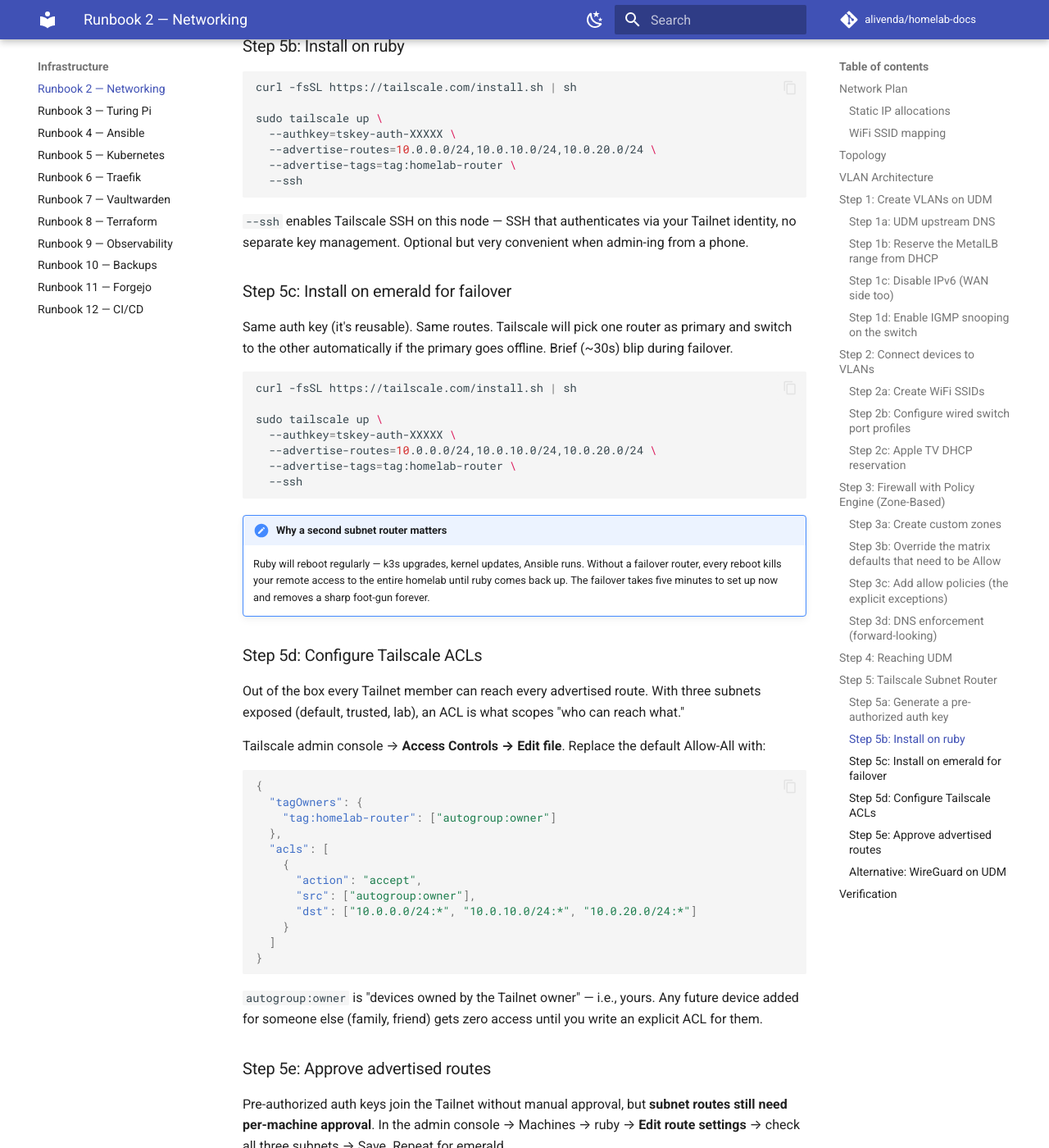
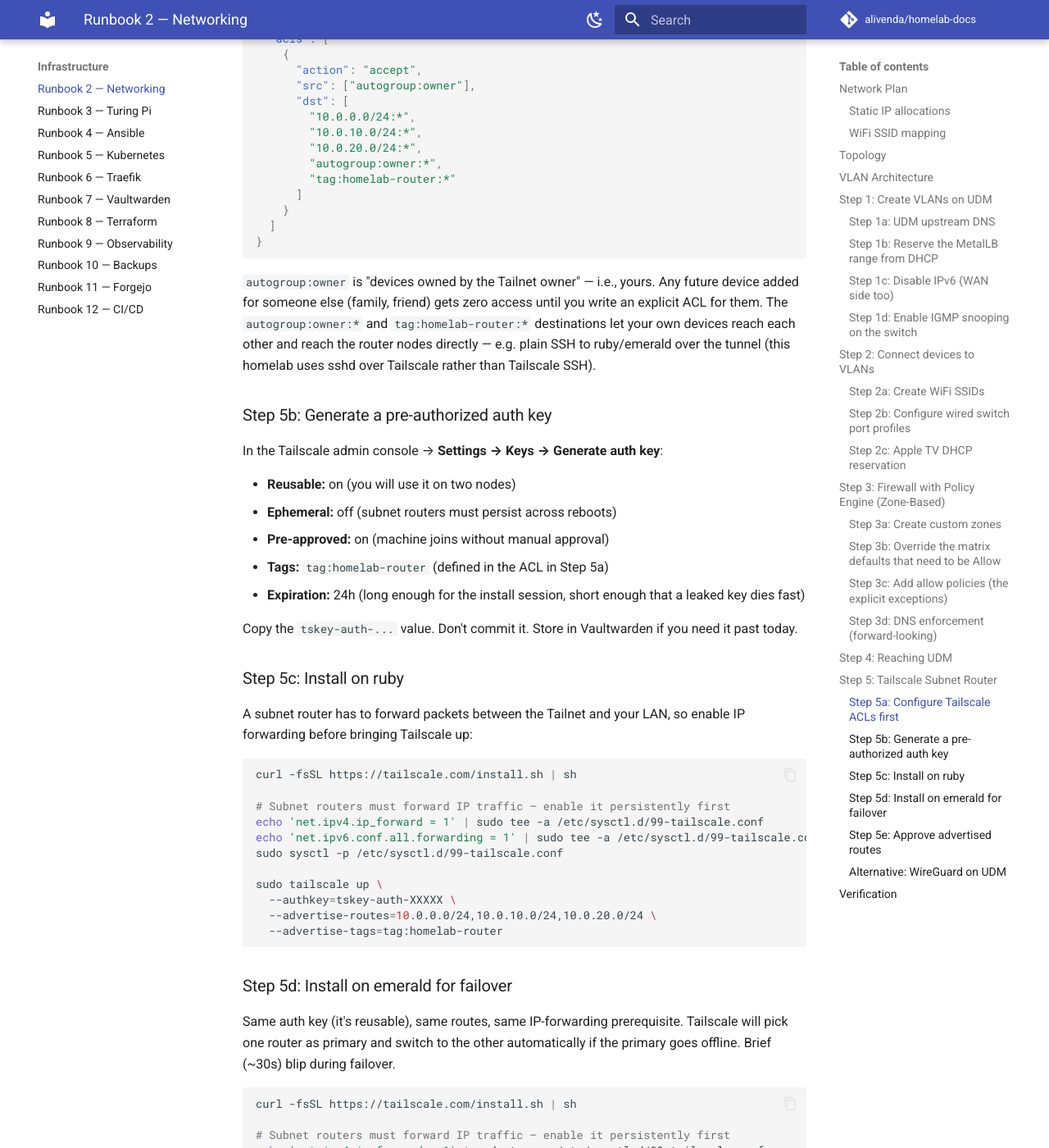
Before and after one commit to alivenda/homelab-docs, an MkDocs documentation site: the page built from docs/02-networking.md, in a window 1280 px wide and 1400 px high, scrolled down 14101 px. Shown: the whole window at 82% size. Built offline with MkDocs 1.6.1 and Material for MkDocs 9.7.7, drawn with Linux system fonts in a browser that asks for light colours; comment, search, counter and statistics services are not loaded; some of the changed text lies outside the part shown.

Commit message:
docs(r2): correct Tailscale subnet-router setup order and prerequisites
Reorder so the ACL/tagOwners is defined before the tagged auth key is minted (a tag must exist in tagOwners first), add the required
  IP-forwarding step, drop the --ssh flag this homelab does not use (plain sshd over the tunnel), document the UDP-GRO throughput tweak, and expand the acls
  dst to match the live policy.

````diff
--- a/docs/02-networking.md
+++ b/docs/02-networking.md
@@ -346,52 +346,9 @@ Install Tailscale on two cluster nodes (ruby + emerald) so the subnet router sur
 !!! warning "Requires ruby and emerald"
     This step needs the first two cluster nodes booted and reachable. If you have not finished Runbook 3 yet, complete Steps 1–4 of this runbook now (UDM, devices, firewall, UDM access) and return for Step 5 after the cluster nodes are flashed.
 
-### Step 5a: Generate a pre-authorized auth key
+### Step 5a: Configure Tailscale ACLs first
 
-In the Tailscale admin console → **Settings → Keys → Generate auth key**:
-
-- **Reusable:** on (you will use it on two nodes)
-- **Ephemeral:** off (subnet routers must persist across reboots)
-- **Pre-approved:** on (machine joins without manual approval)
-- **Tags:** `tag:homelab-router` (referenced from ACLs in Step 5d)
-- **Expiration:** 24h (long enough for the install session, short enough that a leaked key dies fast)
-
-Copy the `tskey-auth-...` value. Don't commit it. Store in Vaultwarden if you need it past today.
-
-### Step 5b: Install on ruby
-
-```bash
-curl -fsSL https://tailscale.com/install.sh | sh
-
-sudo tailscale up \
-  --authkey=tskey-auth-XXXXX \
-  --advertise-routes=10.0.0.0/24,10.0.10.0/24,10.0.20.0/24 \
-  --advertise-tags=tag:homelab-router \
-  --ssh
-```
-
-`--ssh` enables Tailscale SSH on this node — SSH that authenticates via your Tailnet identity, no separate key management. Optional but very convenient when admin-ing from a phone.
-
-### Step 5c: Install on emerald for failover
-
-Same auth key (it's reusable). Same routes. Tailscale will pick one router as primary and switch to the other automatically if the primary goes offline. Brief (~30s) blip during failover.
-
-```bash
-curl -fsSL https://tailscale.com/install.sh | sh
-
-sudo tailscale up \
-  --authkey=tskey-auth-XXXXX \
-  --advertise-routes=10.0.0.0/24,10.0.10.0/24,10.0.20.0/24 \
-  --advertise-tags=tag:homelab-router \
-  --ssh
-```
-
-!!! note "Why a second subnet router matters"
-    Ruby will reboot regularly — k3s upgrades, kernel updates, Ansible runs. Without a failover router, every reboot kills your remote access to the entire homelab until ruby comes back up. The failover takes five minutes to set up now and removes a sharp foot-gun forever.
-
-### Step 5d: Configure Tailscale ACLs
-
-Out of the box every Tailnet member can reach every advertised route. With three subnets exposed (default, trusted, lab), an ACL is what scopes "who can reach what."
+The policy file comes first: a tag can't be applied to a device — including through an auth key — until it exists in `tagOwners` (per Tailscale, *"Before assigning a tag to a device, you must create the tag in the tailnet policy file."*). So define the policy before you mint the tagged key in Step 5b. Out of the box every member can reach every advertised route; this ACL is what scopes who can reach what.
 
 Tailscale admin console → **Access Controls → Edit file**. Replace the default Allow-All with:
 
@@ -404,13 +361,79 @@ Tailscale admin console → **Access Controls → Edit file**. Replace the defau
     {
       "action": "accept",
       "src": ["autogroup:owner"],
-      "dst": ["10.0.0.0/24:*", "10.0.10.0/24:*", "10.0.20.0/24:*"]
+      "dst": [
+        "10.0.0.0/24:*",
+        "10.0.10.0/24:*",
+        "10.0.20.0/24:*",
+        "autogroup:owner:*",
+        "tag:homelab-router:*"
+      ]
     }
   ]
 }
 ```
 
-`autogroup:owner` is "devices owned by the Tailnet owner" — i.e., yours. Any future device added for someone else (family, friend) gets zero access until you write an explicit ACL for them.
+`autogroup:owner` is "devices owned by the Tailnet owner" — i.e., yours. Any future device added for someone else (family, friend) gets zero access until you write an explicit ACL for them. The `autogroup:owner:*` and `tag:homelab-router:*` destinations let your own devices reach each other and reach the router nodes directly — e.g. plain SSH to ruby/emerald over the tunnel (this homelab uses sshd over Tailscale rather than Tailscale SSH).
+
+### Step 5b: Generate a pre-authorized auth key
+
+In the Tailscale admin console → **Settings → Keys → Generate auth key**:
+
+- **Reusable:** on (you will use it on two nodes)
+- **Ephemeral:** off (subnet routers must persist across reboots)
+- **Pre-approved:** on (machine joins without manual approval)
+- **Tags:** `tag:homelab-router` (defined in the ACL in Step 5a)
+- **Expiration:** 24h (long enough for the install session, short enough that a leaked key dies fast)
+
+Copy the `tskey-auth-...` value. Don't commit it. Store in Vaultwarden if you need it past today.
+
+### Step 5c: Install on ruby
+
+A subnet router has to forward packets between the Tailnet and your LAN, so enable IP forwarding before bringing Tailscale up:
+
+```bash
+curl -fsSL https://tailscale.com/install.sh | sh
+
+# Subnet routers must forward IP traffic — enable it persistently first
+echo 'net.ipv4.ip_forward = 1' | sudo tee -a /etc/sysctl.d/99-tailscale.conf
+echo 'net.ipv6.conf.all.forwarding = 1' | sudo tee -a /etc/sysctl.d/99-tailscale.conf
+sudo sysctl -p /etc/sysctl.d/99-tailscale.conf
+
+sudo tailscale up \
+  --authkey=tskey-auth-XXXXX \
+  --advertise-routes=10.0.0.0/24,10.0.10.0/24,10.0.20.0/24 \
+  --advertise-tags=tag:homelab-router
+```
+
+### Step 5d: Install on emerald for failover
+
+Same auth key (it's reusable), same routes, same IP-forwarding prerequisite. Tailscale will pick one router as primary and switch to the other automatically if the primary goes offline. Brief (~30s) blip during failover.
+
+```bash
+curl -fsSL https://tailscale.com/install.sh | sh
+
+# Subnet routers must forward IP traffic — enable it persistently first
+echo 'net.ipv4.ip_forward = 1' | sudo tee -a /etc/sysctl.d/99-tailscale.conf
+echo 'net.ipv6.conf.all.forwarding = 1' | sudo tee -a /etc/sysctl.d/99-tailscale.conf
+sudo sysctl -p /etc/sysctl.d/99-tailscale.conf
+
+sudo tailscale up \
+  --authkey=tskey-auth-XXXXX \
+  --advertise-routes=10.0.0.0/24,10.0.10.0/24,10.0.20.0/24 \
+  --advertise-tags=tag:homelab-router
+```
+
+!!! tip "Subnet-router throughput: enable UDP GRO"
+    Tailscale recommends enabling UDP segmentation offload on a Linux subnet router's physical NIC for better throughput. On both ruby and emerald (install `ethtool` first if needed):
+
+    ```bash
+    sudo ethtool -K eth0 rx-udp-gro-forwarding on rx-gro-list off
+    ```
+
+    These settings reset on reboot, so persist them with a oneshot systemd unit that runs the command at boot. (The Ansible Tailscale play does this via a `tailscale-gro.service` unit.)
+
+!!! note "Why a second subnet router matters"
+    Ruby will reboot regularly — k3s upgrades, kernel updates, Ansible runs. Without a failover router, every reboot kills your remote access to the entire homelab until ruby comes back up. The failover takes five minutes to set up now and removes a sharp foot-gun forever.
 
 ### Step 5e: Approve advertised routes
 
````
